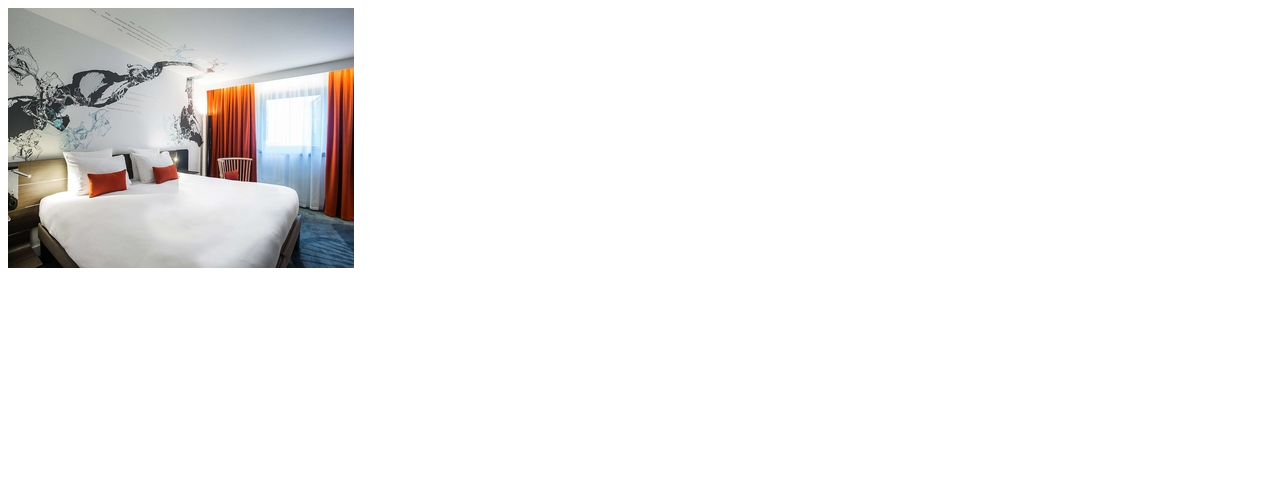
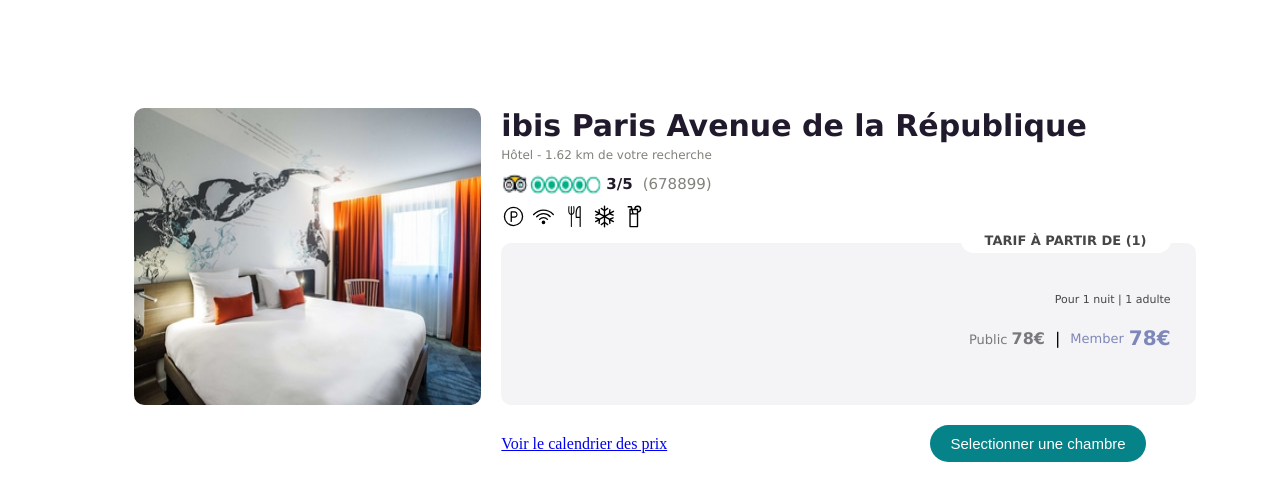
Before and after one commit to leydifalldev/test-technique-accord, a website built with webpack: page index.html in a window 1280 px wide. Built offline with Linux system fonts and the light colour scheme.

Commit message:
Part 3 done

```diff
--- a/app.js
+++ b/app.js
@@ -33,5 +33,59 @@
 }
 
 // const hotels = findHotelsNearby(48.838385, 2.290459, 2)
-const hotels = findHotelNearbyWithBestOffer(48.856564, 2.351711, 2, '11/01/2021')
-console.log("hotels", hotels);
+const hotel = findHotelNearbyWithBestOffer(48.856564, 2.351711, 2, '11/01/2021')
+console.log("hotel", hotel);
+
+const template = `
+<div class="container">
+    <div class="card-list">
+        <!-- <div class="card-container"> -->
+        <div class="card-thumbnail">
+            <img src="./resources/hotel.jpg" class="card-img">
+        </div>
+        <div class="card-body">
+            <div class="main-section">
+                <h5 class="card-title">${hotel.commercialName}</h5>
+                <p class="card-subtitle">Hôtel - ${hotel.distance.toFixed(2)} km de votre recherche</p>
+            </div>
+            <div class="rating-section">
+                <div class="rating-container">
+                    <img src="./resources/tripadvisor.png" class="tripadvisor">
+                    <p class="tripadvisor-rating">${hotel.localRating}/5</p>
+                    <p class="tripadvisor-opinion">(678899)</p>
+                </div>
+                <div class="criteria-icons-container">
+                    <img src="./resources/parking.svg" class="criteria-icon">
+                    <img src="./resources/wifi.svg" class="criteria-icon">
+                    <img src="./resources/restaurant.svg" class="criteria-icon">
+                    <img src="./resources/air-conditioning.svg" class="criteria-icon">
+                    <img src="./resources/beverage.svg" class="criteria-icon">
+                </div>
+            </div>
+            <div class="pricing-section">
+                <div class="pricing-header-section">
+                    <span class="pricing-header">TARIF À PARTIR DE (1)</span>
+                </div>
+                <div class="pricing-body-1">
+                    <span>Pour 1 nuit | 1 adulte</span>
+                </div>
+                <div class="pricing-body-2">
+                    <span class="pricing-public-container">Public <span class="pricing-public">${hotel.offer.price}€</span></span>
+                    <span>|</span>
+                    <span class="pricing-member-container">Member <span class="pricing-member">${hotel.offer.price}€</span></span>
+                </div>
+            </div>
+        </div>
+        <!-- </div> -->
+    </div>
+    <div class="footer">
+        <div class="footer-left-section"></div>
+        <div class="footer-right-section">
+            <a href="#">Voir le calendrier des prix</a>
+            <button class="footer-button">Selectionner une chambre</button>
+        </div>
+    </div>
+</div>
+`
+let selector = document.querySelector("#template");
+selector.innerHTML = template;
--- a/index.html
+++ b/index.html
@@ -1,12 +1,15 @@
 <!DOCTYPE html>
 <html lang="fr">
+
 <head>
     <meta charset="UTF-8">
     <title>Test technique</title>
     <link rel="stylesheet" type="text/css" href="./styles.css" />
 </head>
+
 <body>
-    <!-- Les images et logos sont disponibles dans ./resources -->
-    <img src="./resources/hotel.jpg"/>
+    <div id="template"></div>
+    <script type="text/javascript" src="./dist/app.js"></script>
 </body>
+
 </html>
--- a/styles.css
+++ b/styles.css
@@ -0,0 +1,189 @@
+.container {
+  display: flex;
+  flex-direction: column;
+  justify-content: center;
+}
+
+.card-list {
+  margin-top: 100px;
+  margin-left: auto;
+  margin-right: auto;
+  width: 80%;
+  display: flex;
+  justify-content: center;
+}
+
+.card-img {
+  width: 100%;
+  height: 100%;
+  border-radius: 10px;
+}
+
+.card-container {
+  display: flex;
+  max-width: 1000px;
+  width: 100%;
+  align-items: flex-start;
+}
+
+.card-body {
+  padding-left: 20px;
+  width: 65%;
+  flex-direction: column;
+  justify-content: space-between;
+  font-family: Verdana, Geneva, Tahoma, sans-serif;
+}
+
+.card-title {
+  font-size: 30px;
+  margin: 0px;
+  color: #21192C;
+}
+
+.card-subtitle {
+  font-size: 12px;
+  margin-top: 5px;
+  color: #80827B;
+}
+
+.card-thumbnail {
+  width: 35%;
+}
+
+.rating-container {
+  display: flex;
+  align-items: center;
+  height: 20px;
+}
+
+.tripadvisor {
+  width: 100px;
+  height: 20px;
+}
+
+.tripadvisor-rating {
+  color: #21192C;
+  font-size: 15px;
+  font-weight: 600;
+  margin-left: 5px;
+}
+
+.tripadvisor-opinion {
+  color: #80827B;
+  font-size: 15px;
+  margin-left: 10px;
+}
+
+.criteria-icons-container {
+  margin-top: 10px;
+}
+
+.criteria-icon {
+  height: 25px;
+  width: 25px;
+}
+
+.pricing-section {
+  width: 100%;
+  background-color: #F4F4F6;
+  padding: 25px;
+  margin-top: 10px;
+  display: flex;
+  justify-content: flex-end;
+  flex-direction: column;
+  border-radius: 10px;
+}
+
+.pricing-header-section {
+  display: flex;
+  justify-content: end;
+  position: relative;
+  top: -40px;
+}
+
+.pricing-header {
+  width: 200px;
+  right: 10px;
+  font-size: 13px;
+  background-color: #FFF;
+  padding: 5px;
+  text-align: center;
+  border-radius: 20px;
+  font-weight: 600;
+  color: #464647;
+}
+
+.pricing-body-1 {
+  color: #464647;
+  font-size: 11px;
+  display: flex;
+  justify-content: end;
+}
+
+.pricing-body-2 {
+  display: flex;
+  justify-content: end;
+  align-items: center;
+  margin-top: 20px;
+  margin-bottom: 30px;
+}
+
+.pricing-public-container {
+  font-size: 13px;
+  color: #78787D;
+}
+
+.pricing-public {
+  font-size: 16px;
+  font-weight: 600;
+  margin-right: 10px;
+}
+
+.pricing-member-container {
+  font-size: 13px;
+  margin-left: 10px;
+  display: flex;
+  align-items: center;
+  color: #7E87B9;
+}
+
+.pricing-member {
+  font-size: 20px;
+  font-weight: 700;
+  margin-left: 5px;
+}
+
+.footer {
+  display: flex;
+  justify-content: center;
+  align-items: center;
+  width: 80%;
+  margin-left: auto;
+  margin-right: auto;
+  align-items: center;
+  padding-top: 20px;
+}
+
+.footer-left-section {
+  width: 35%;
+}
+
+.footer-right-section {
+  width: 65%;
+  display: flex;
+  justify-content: space-between;
+  align-items: center;
+  padding-left: 20px;
+}
+
+.footer-button {
+  padding-left: 20px;
+  padding-right: 20px;
+  padding-top: 10px;
+  padding-bottom: 10px;
+  border-radius: 25px;
+  border: none;
+  background-color: #068289;
+  color: #FFF;
+  font-size: 15px;
+}
--- /dev/null
+++ b/webpack.config.js
@@ -0,0 +1,9 @@
+const path = require('path');
+
+module.exports = {
+  entry: './app.js',
+  output: {
+    filename: 'app.js',
+    path: path.resolve(__dirname, 'dist'),
+  },
+};
```
Also changed, not shown: package.json (+5 -3 lines), dist/app.js (added), 1 other file.
